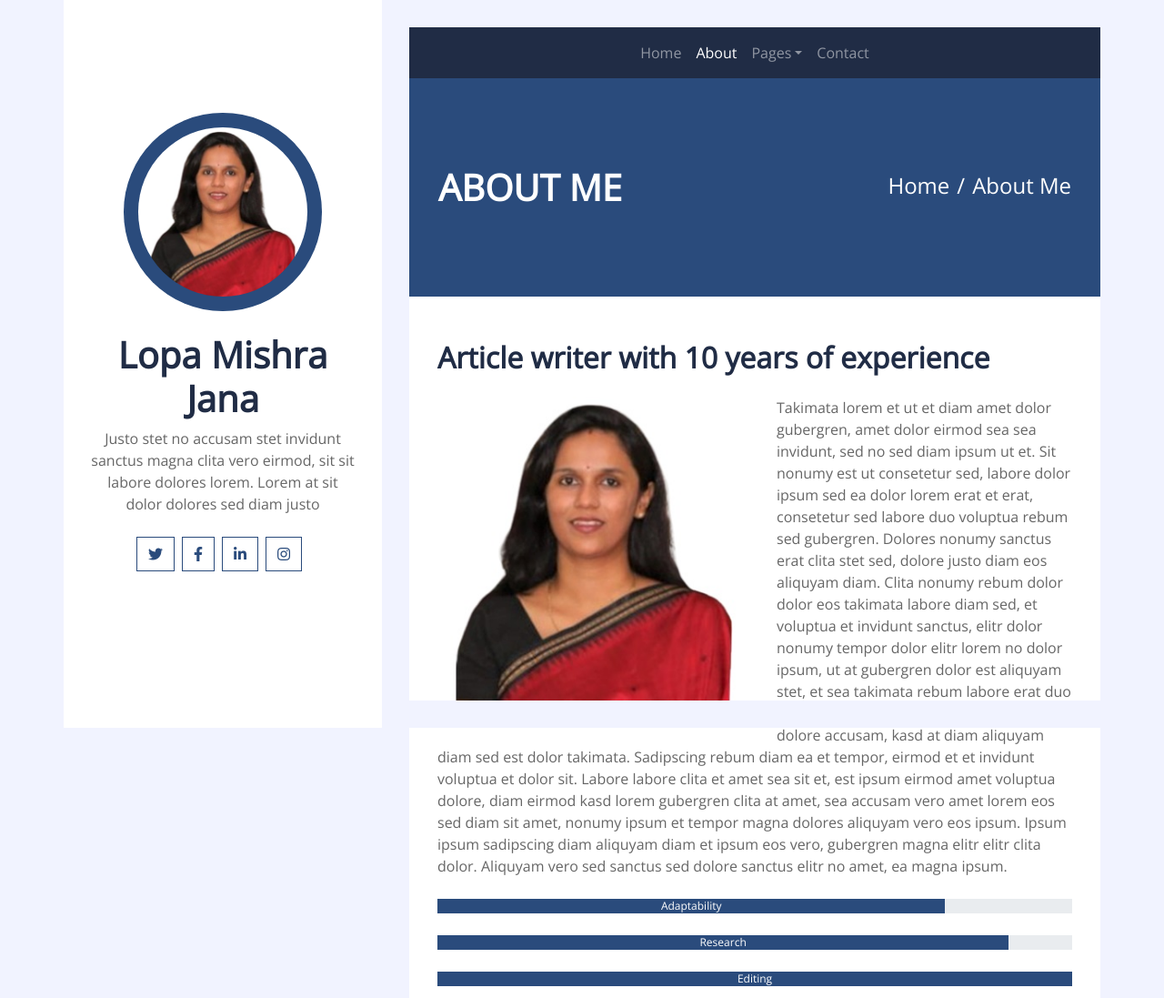
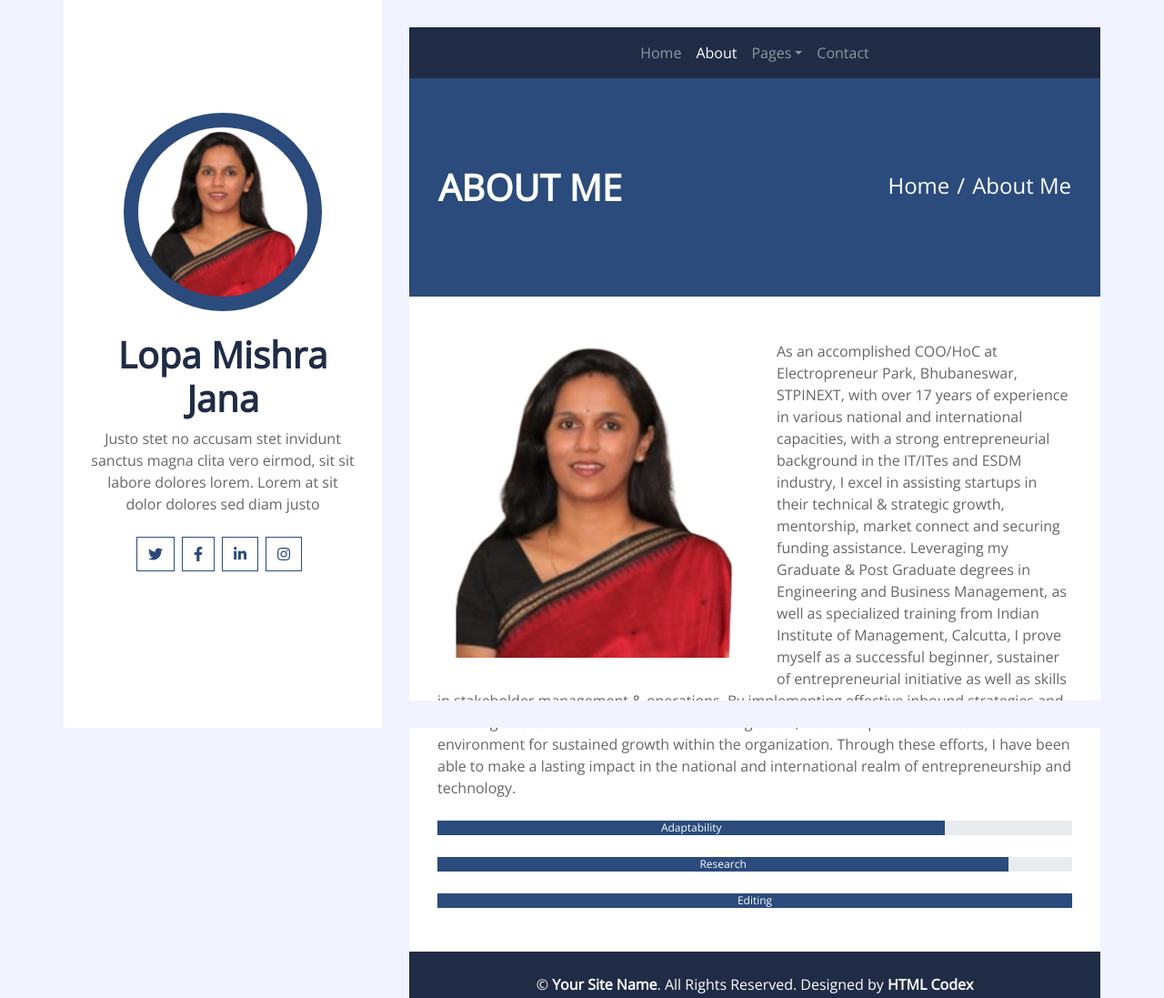
Before and after one commit to lopa-mishra/blog, a plain HTML site: page about.html in a window 1280 px wide. Shown: the top 1097 px of the page at 91% size. Drawn offline with nearby package versions, Linux system fonts and the light colour scheme.

Commit message:
Update about.html

```diff
--- a/about.html
+++ b/about.html
@@ -2,7 +2,7 @@
 <html lang="en">
     <head>
         <meta charset="utf-8">
-        <title>Bloggy - Personal Blog Template</title>
+        <title>Lopa Mishra Jana-About us</title>
         <meta content="width=device-width, initial-scale=1.0" name="viewport">
         <meta content="Free Website Template" name="keywords">
         <meta content="Free Website Template" name="description">
@@ -88,10 +88,9 @@
             <div class="container bg-white pt-5">
                 <div class="row px-3 pb-5">
                     <div class="col-md-12">
-                        <h2 class="mb-4 font-weight-bold">Article writer with 10 years of experience</h2>
                         <img class="img-fluid float-left w-50 mr-4 mb-3" src="img/about.jpg" alt="Image">
                         <p class="m-0">
-                            Takimata lorem et ut et diam amet dolor gubergren, amet dolor eirmod sea sea invidunt, sed no sed diam ipsum ut et. Sit nonumy est ut consetetur sed, labore dolor ipsum sed ea dolor lorem erat et erat, consetetur sed labore duo voluptua rebum sed gubergren. Dolores nonumy sanctus erat clita stet sed, dolore justo diam eos aliquyam diam. Clita nonumy rebum dolor dolor eos takimata labore diam sed, et voluptua et invidunt sanctus, elitr dolor nonumy tempor dolor elitr lorem no dolor ipsum, ut at gubergren dolor est aliquyam stet, et sea takimata rebum labore erat duo invidunt lorem. At takimata stet diam dolore accusam, kasd at diam aliquyam diam sed est dolor takimata. Sadipscing rebum diam ea et tempor, eirmod et et invidunt voluptua et dolor sit. Labore labore clita et amet sea sit et, est ipsum eirmod amet voluptua dolore, diam eirmod kasd lorem gubergren clita at amet, sea accusam vero amet lorem eos sed diam sit amet, nonumy ipsum et tempor magna dolores aliquyam vero eos ipsum. Ipsum ipsum sadipscing diam aliquyam diam et ipsum eos vero, gubergren magna elitr elitr clita dolor. Aliquyam vero sed sanctus sed dolore sanctus elitr no amet, ea magna ipsum.
+                            As an accomplished COO/HoC at Electropreneur Park, Bhubaneswar, STPINEXT, with over 17 years of experience in various national and international capacities, with a strong entrepreneurial background in the IT/ITes and ESDM industry, I excel in assisting startups in their technical & strategic growth, mentorship, market connect and securing funding assistance. Leveraging my Graduate & Post Graduate degrees in Engineering and Business Management, as well as specialized training from Indian Institute of Management, Calcutta, I prove myself as a successful beginner, sustainer of entrepreneurial initiative as well as skills in stakeholder management & operations. By implementing effective inbound strategies and fostering a culture of innovation and nurturing talent, I have helped create a conducive environment for sustained growth within the organization. Through these efforts, I have been able to make a lasting impact in the national and international realm of entrepreneurship and technology.
                         </p>
                     </div>
                     <div class="col-md-12 pt-4">
```
